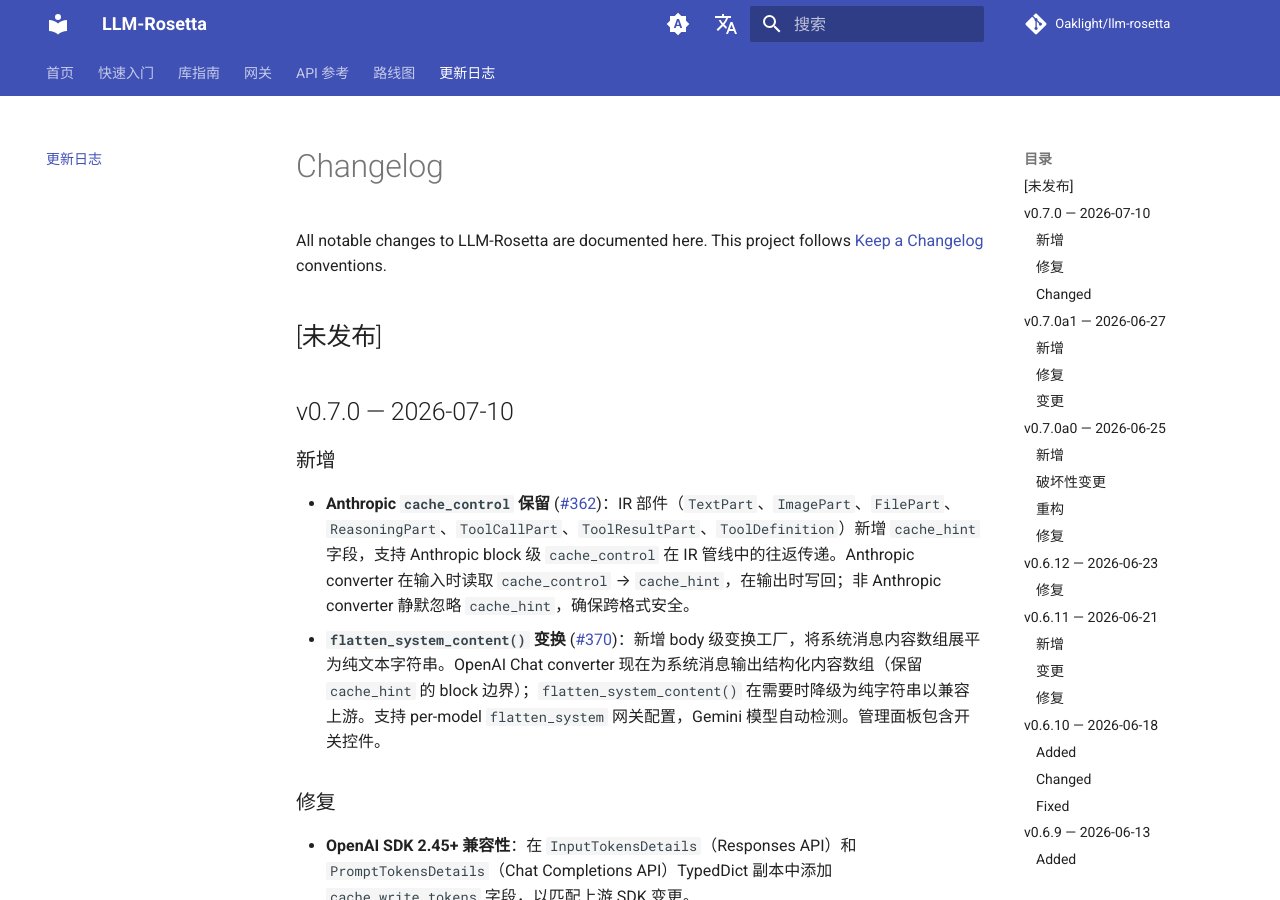
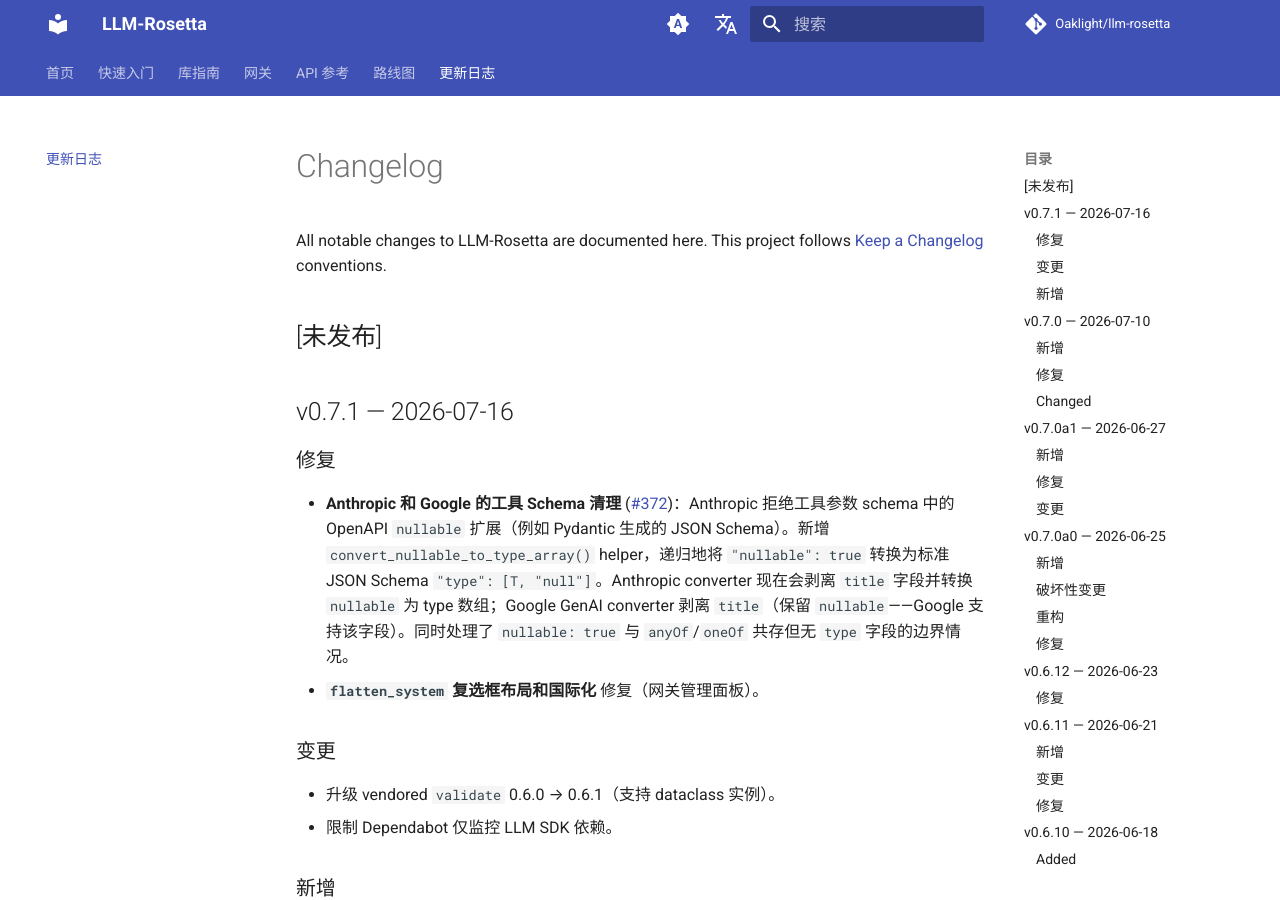
Before and after one commit to Oaklight/llm-rosetta, an MkDocs documentation site: the page built from docs/changelog.md, in a window 1280 px wide and 900 px high. Built offline with MkDocs 1.6.1 and Material for MkDocs 9.7.7, drawn with Linux system fonts in a browser that asks for light colours; comment, search, counter and statistics services are not loaded; some of the changed text lies outside the part shown.

Commit message:
docs: add v0.7.1 changelog

```diff
--- a/docs/changelog.md
+++ b/docs/changelog.md
@@ -7,6 +7,22 @@
 All notable changes to LLM-Rosetta are documented here. This project follows [Keep a Changelog](https://keepachangelog.com/) conventions.
 
 ## [未发布]
+
+## v0.7.1 — 2026-07-16
+
+### 修复
+
+- **Anthropic 和 Google 的工具 Schema 清理** ([#372](https://github.com/Oaklight/llm-rosetta/issues/372))：Anthropic 拒绝工具参数 schema 中的 OpenAPI `nullable` 扩展（例如 Pydantic 生成的 JSON Schema）。新增 `convert_nullable_to_type_array()` helper，递归地将 `"nullable": true` 转换为标准 JSON Schema `"type": [T, "null"]`。Anthropic converter 现在会剥离 `title` 字段并转换 `nullable` 为 type 数组；Google GenAI converter 剥离 `title`（保留 `nullable`——Google 支持该字段）。同时处理了 `nullable: true` 与 `anyOf`/`oneOf` 共存但无 `type` 字段的边界情况。
+- **`flatten_system` 复选框布局和国际化** 修复（网关管理面板）。
+
+### 变更
+
+- 升级 vendored `validate` 0.6.0 → 0.6.1（支持 dataclass 实例）。
+- 限制 Dependabot 仅监控 LLM SDK 依赖。
+
+### 新增
+
+- SDK 类型覆盖扫描器和手动 CI 工作流，用于追踪 provider SDK 类型对齐情况。
 
 ## v0.7.0 — 2026-07-10
 
```
